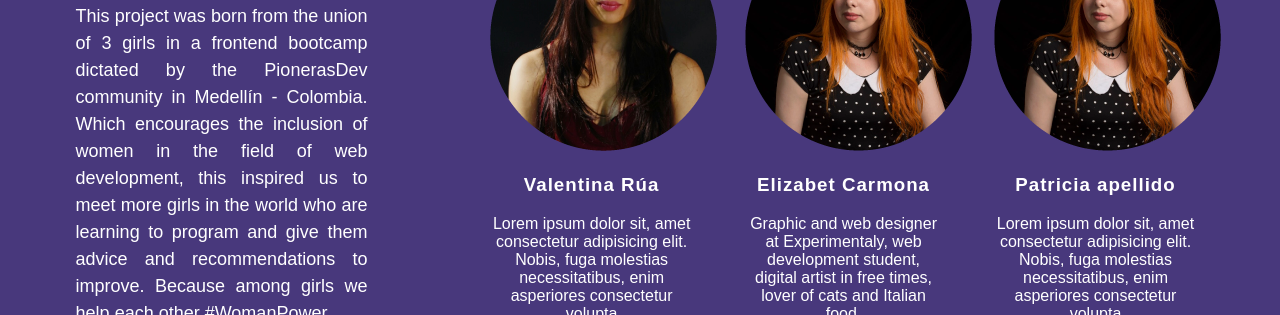
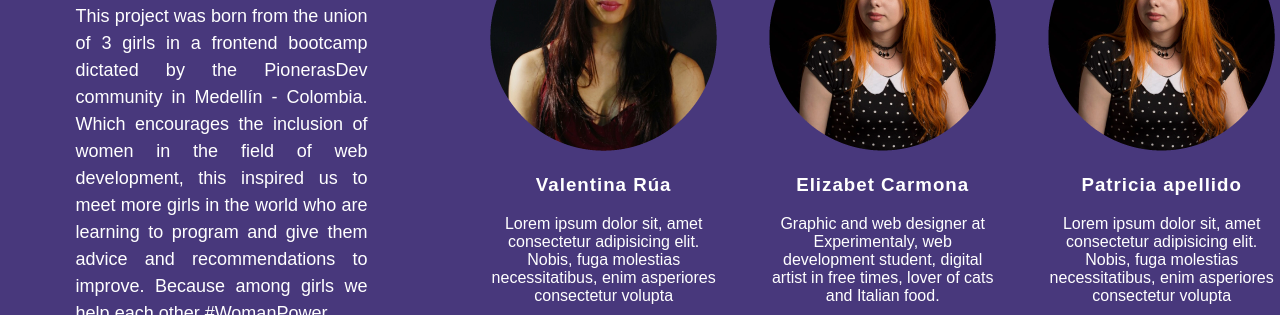
Before and after one commit to Elizabet-Carmona/PionerasWorld, a website: page about.html in a window 1280 px wide. Shown: the part 329-644 px from the top of the page. Drawn offline with Linux system fonts and the light colour scheme.

Commit message:
cambio about

```diff
--- a/css/meetUs.scss
+++ b/css/meetUs.scss
@@ -58,19 +58,17 @@ body{
             }
             .info{
                 display: flex;
-
                 text-align: center;
-
                 margin: 0px 20px;
                 width: 65%;
                 .photo{
+                    width: 100%;
                     align-self: center;
                     padding: 20px;
                     padding-top:0px;
                     margin: auto 5px;
-                    .img{
-                        width: 100px;
-
+                    img{
+                        text-align: center;
                     }
                     .text{
                         text-align: center;
```
Also changed, not shown: css/meetUs.css.
